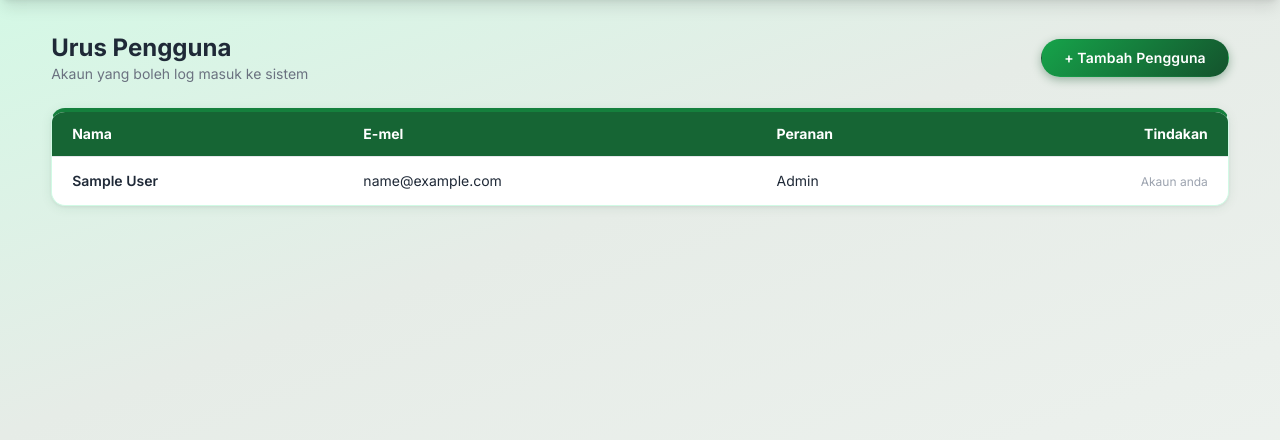
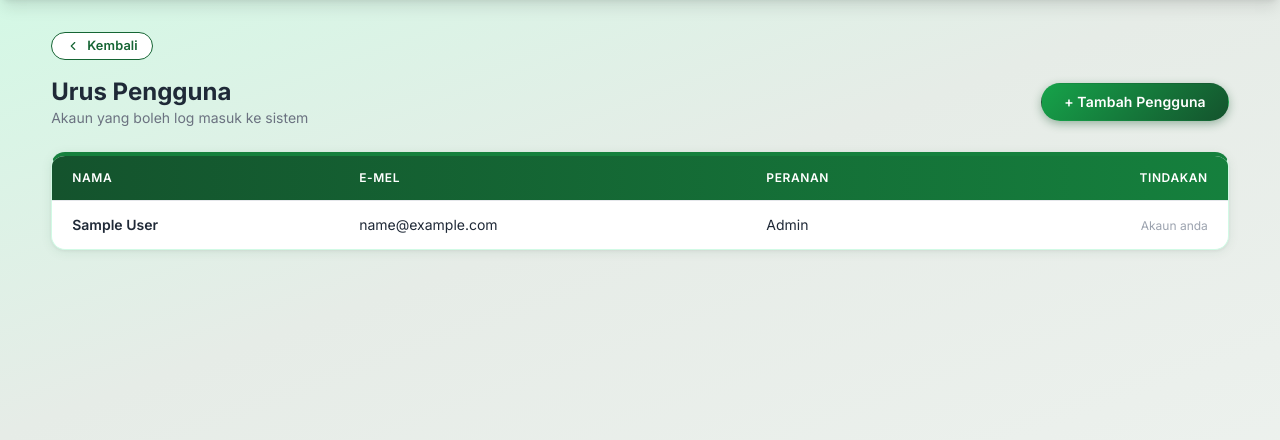
Before and after one commit to nurin1601/deposit-landskap, a Laravel app: page /pengguna in a window 1280 px wide. Shown: the part 72-512 px from the top of the page. Run offline with Laravel 12, Linux system fonts and the light colour scheme; a user stored in the database is signed in; tables that the repository leaves empty hold one stand-in row (values such as "Sample post"); style sheets or scripts are compiled from the project's sources; some libraries are stand-ins or nearby versions.

Commit message:
Add button kembali di pengguna

```diff
--- a/resources/views/users/index.blade.php
+++ b/resources/views/users/index.blade.php
@@ -1,6 +1,14 @@
 @extends('layouts.main')
 
 @section('content')
+<a href="{{ route('calculations.index') }}" class="btn btn-outline btn-sm mb-4">
+    <svg xmlns="http://www.w3.org/2000/svg" width="14" height="14" viewBox="0 0 24 24"
+         fill="none" stroke="currentColor" stroke-width="2" stroke-linecap="round" stroke-linejoin="round">
+        <polyline points="15 18 9 12 15 6"/>
+    </svg>
+    Kembali
+</a>
+
 <div class="flex items-center justify-between gap-4 flex-wrap mb-6">
     <div>
         <h1 class="text-2xl font-bold text-gray-800">Urus Pengguna</h1>
@@ -17,12 +25,12 @@
 
 <div class="card overflow-x-auto" style="padding:0;">
     <table class="w-full text-sm">
-        <thead class="bg-green-800 text-white text-left">
-            <tr>
-                <th class="px-5 py-3">Nama</th>
-                <th class="px-5 py-3">E-mel</th>
-                <th class="px-5 py-3">Peranan</th>
-                <th class="px-5 py-3 text-right">Tindakan</th>
+        <thead>
+            <tr class="bg-gradient-to-r from-green-900 to-green-700 text-white text-left">
+                <th class="px-5 py-3.5 font-semibold text-xs uppercase tracking-wider">Nama</th>
+                <th class="px-5 py-3.5 font-semibold text-xs uppercase tracking-wider">E-mel</th>
+                <th class="px-5 py-3.5 font-semibold text-xs uppercase tracking-wider">Peranan</th>
+                <th class="px-5 py-3.5 font-semibold text-xs uppercase tracking-wider text-right">Tindakan</th>
             </tr>
         </thead>
         <tbody>
```
